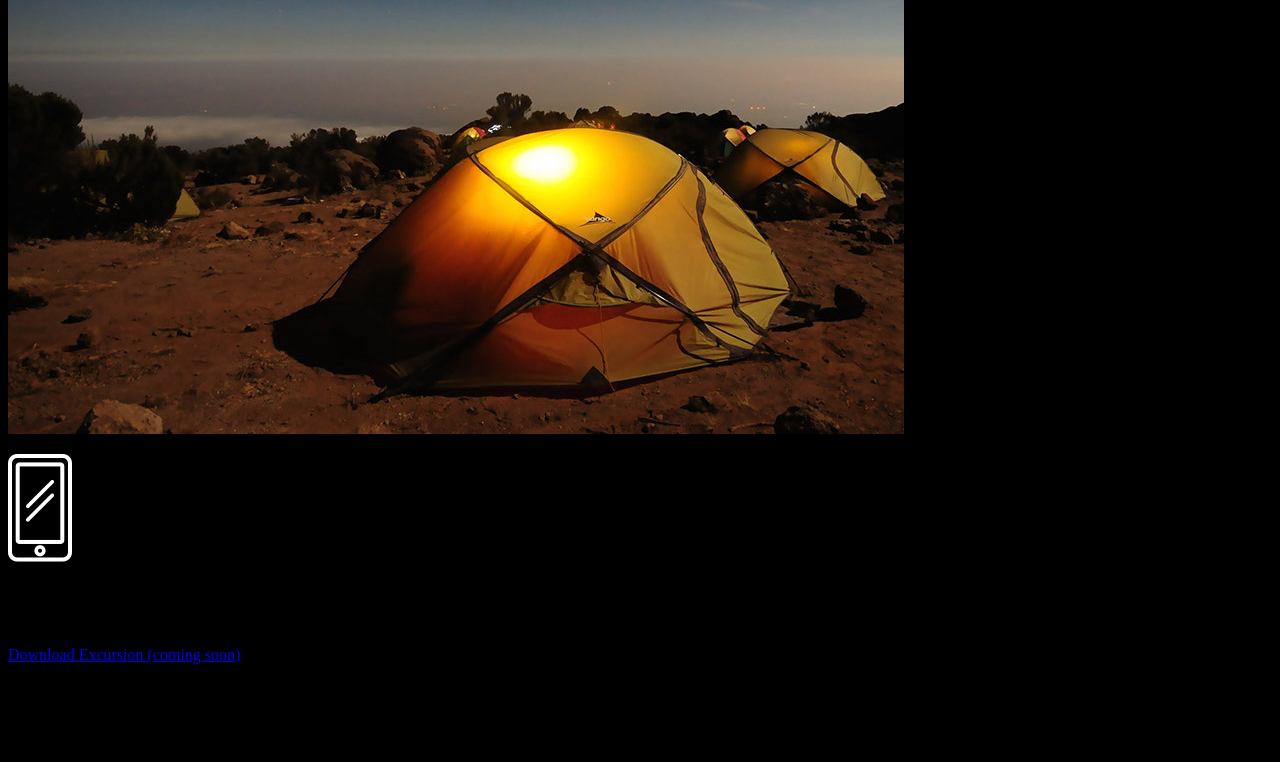
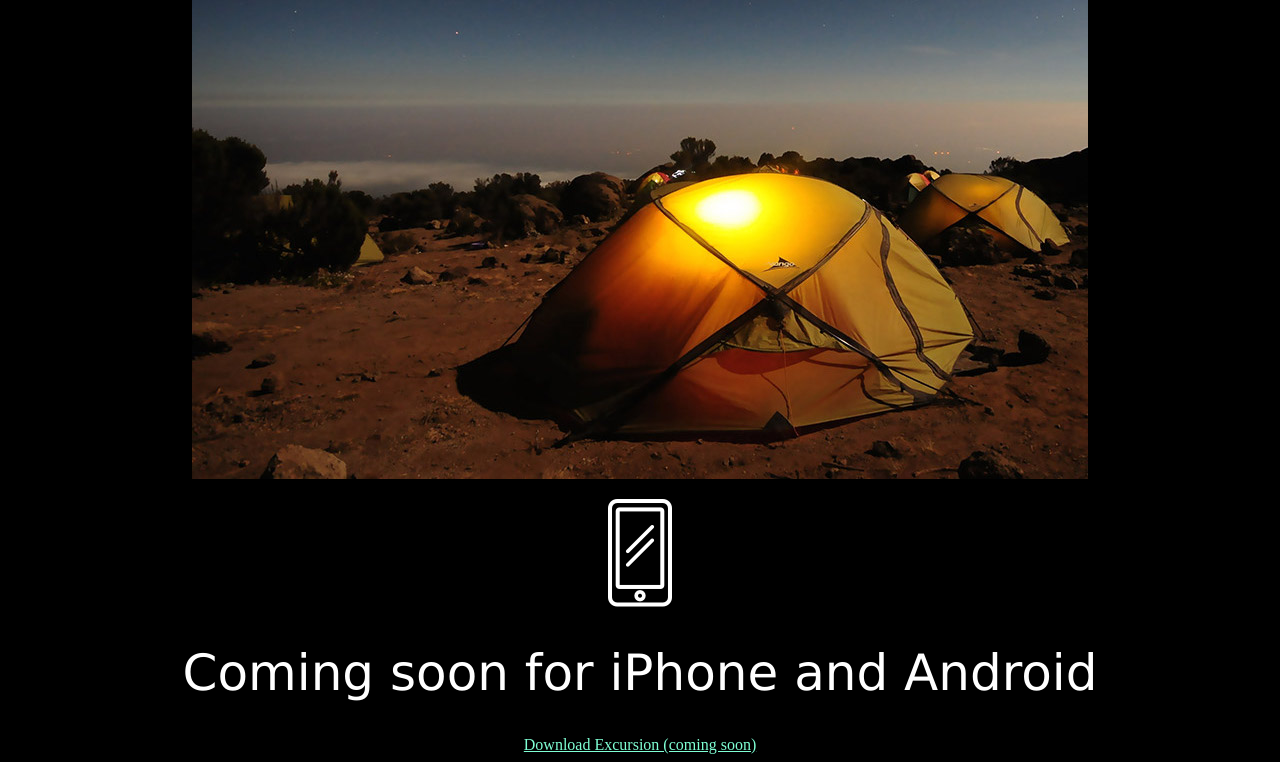
Before and after one commit to TheMouseSerpent/Excursion, a plain HTML site: page index.html in a window 1280 px wide. Shown: the part 1032-1794 px from the top of the page. Before the commit the page ends 1704 px from the top, so only its background shows below. Drawn offline with Linux system fonts and the light colour scheme.

Commit message:
added h1 and a css attributes

```diff
--- a/Resources/css/style.css
+++ b/Resources/css/style.css
@@ -1,3 +1,15 @@
 body{
-  background-color: black
+  background-color: black;
+  text-align: center;
 }
+h1{
+  font-family: Verdana;
+  font-weight: normal;
+  font-size: 50px;
+  color: white;
+  text-align: center;
+}
+a{
+  color: aquamarine;
+  font-size: 16px;
+}
```
